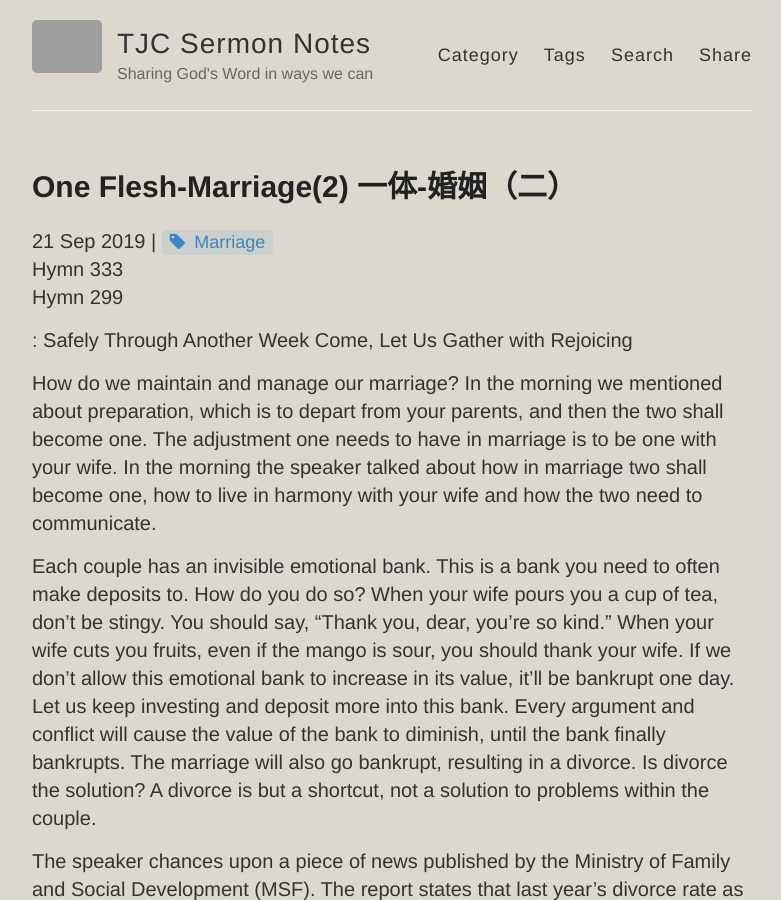
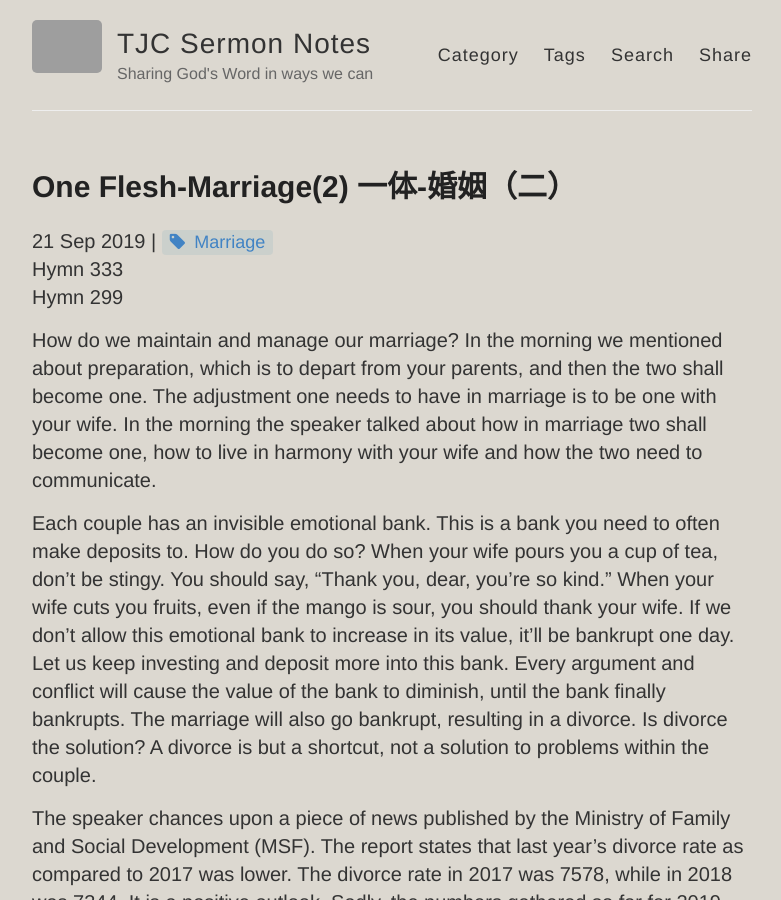
Before and after one commit to catchupTJC/catchuptjc.github.io, a Jekyll site: the page built from _posts/2019-09-21-One Flesh-Marriage(2).md, in a window 1280 px wide and 900 px high. Shown: the whole window, without its empty margins (248-1029 px from the left). Built offline with Jekyll 4.4.1, drawn with Linux system fonts in a browser that asks for light colours; nearby versions of some CDN libraries; comment, search, counter and statistics services are not loaded; grey boxes are pictures that could not be loaded.

Commit message:
Update 2019-09-21-One Flesh-Marriage(2).md

```diff
--- a/_posts/2019-09-21-One Flesh-Marriage(2).md
+++ b/_posts/2019-09-21-One Flesh-Marriage(2).md
@@ -5,8 +5,6 @@ category: Sermon(SG)2019
 tags: [Marriage]
 hymns: [333,299]
 ---
- : Safely Through Another Week
- Come, Let Us Gather with Rejoicing
 
 How do we maintain and manage our marriage? In the morning we mentioned about preparation, which is to depart from your parents, and then the two shall become one. The adjustment one needs to have in marriage is to be one with your wife. In the morning the speaker talked about how in marriage two shall become one, how to live in harmony with your wife and how the two need to communicate.
 
```
